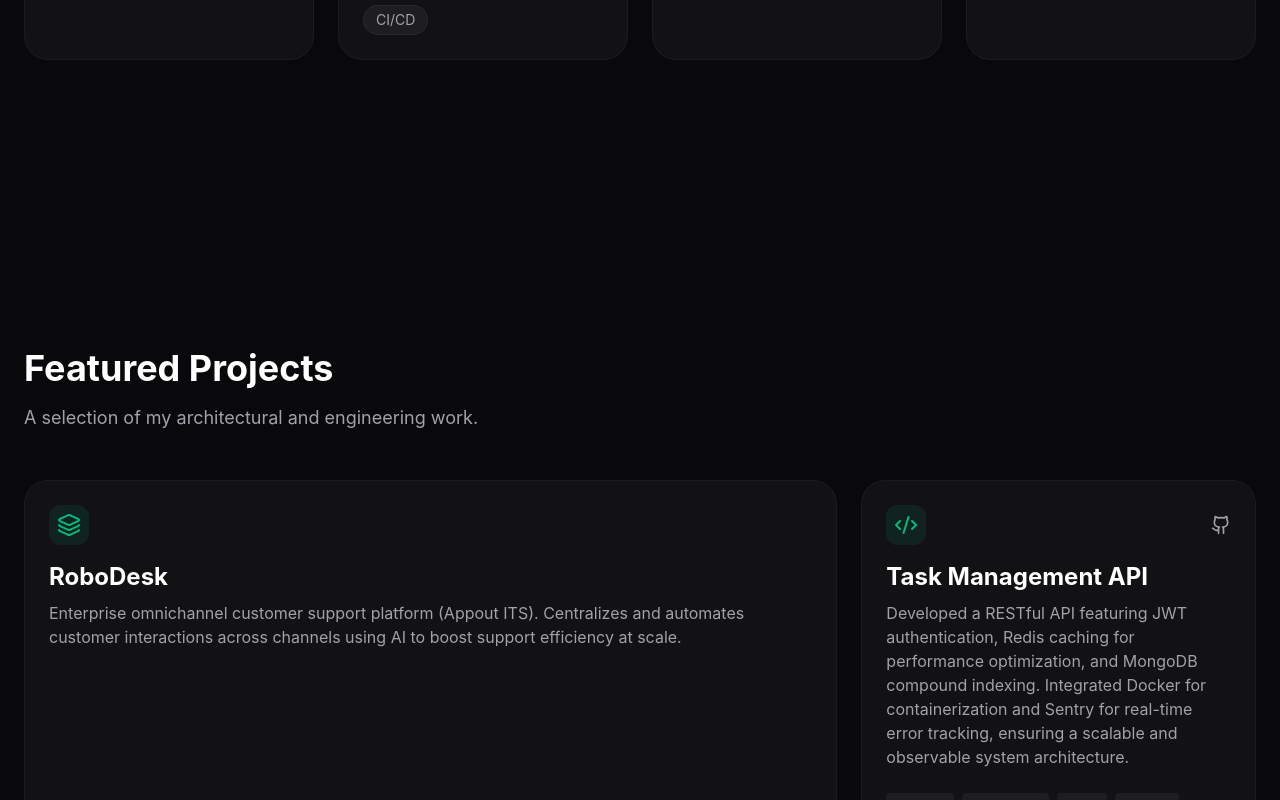
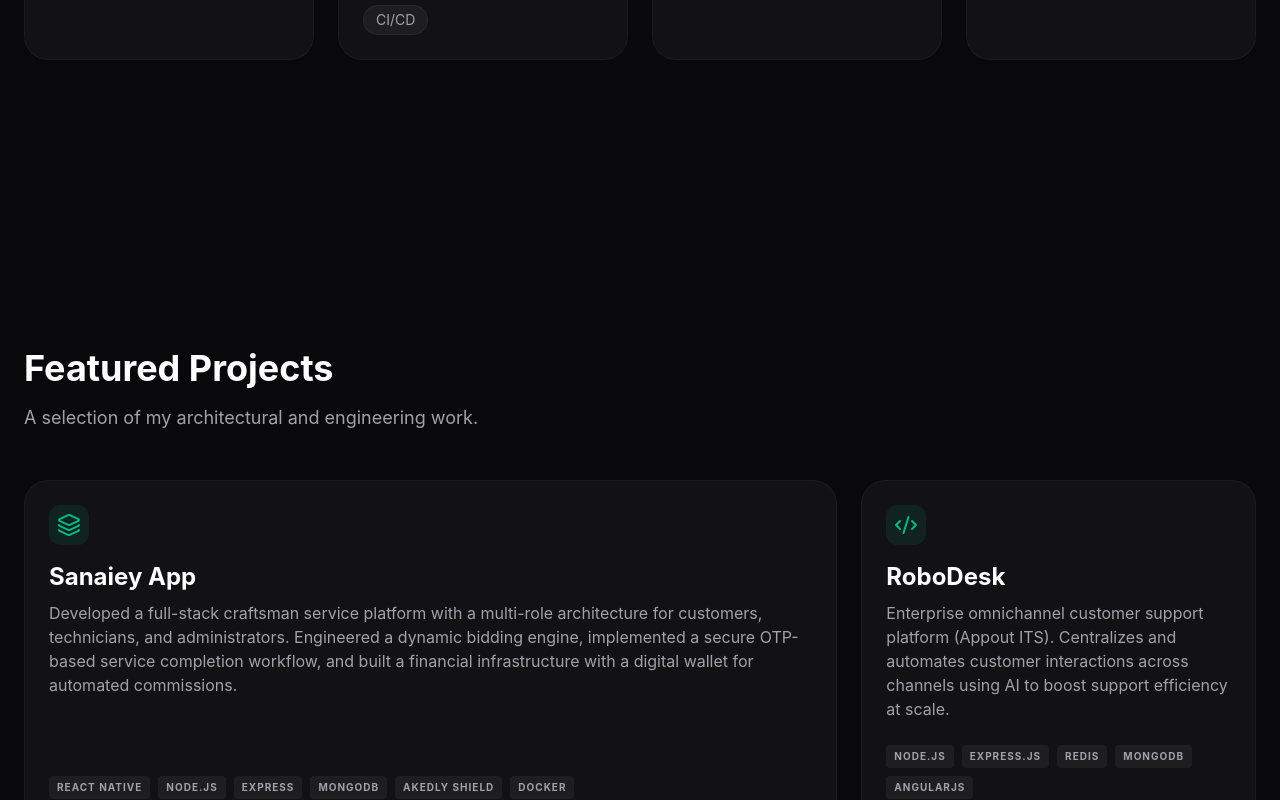
Before and after one commit to belalElshafei/belal-portfolio, a Next.js app: page / in a window 1280 px wide. Shown: the part 2000-2800 px from the top of the page. Built offline with nearby package versions, Linux system fonts and the light colour scheme.

Commit message:
feat: update portfolio projects with Sanaiey App and full-stack Task Management details

```diff
--- a/src/components/Projects.tsx
+++ b/src/components/Projects.tsx
@@ -17,17 +17,25 @@ interface Project {
 
 const projects: Project[] = [
     {
+        title: "Sanaiey App",
+        description: "Developed a full-stack craftsman service platform with a multi-role architecture for customers, technicians, and administrators. Engineered a dynamic bidding engine, implemented a secure OTP-based service completion workflow, and built a financial infrastructure with a digital wallet for automated commissions.",
+        tech: ["React Native", "Node.js", "Express", "MongoDB", "Akedly Shield", "Docker"],
+        links: {},
+        featured: true,
+    },
+    {
         title: "RoboDesk",
         description: "Enterprise omnichannel customer support platform (Appout ITS). Centralizes and automates customer interactions across channels using AI to boost support efficiency at scale.",
         tech: ["Node.js", "Express.js", "Redis", "MongoDB", "AngularJS"],
         links: {},
-        featured: true,
+        featured: false,
     },
     {
-        title: "Task Management API",
-        description: "Developed a RESTful API featuring JWT authentication, Redis caching for performance optimization, and MongoDB compound indexing. Integrated Docker for containerization and Sentry for real-time error tracking, ensuring a scalable and observable system architecture.",
-        tech: ["Node.js", "Express.js", "Redis", "Docker", "MongoDB"],
+        title: "Task Management App",
+        description: "Developed a full-stack task management application with a Next.js frontend and a RESTful Node.js/Express API. Implemented JWT authentication, Redis caching, and MongoDB compound indexing for performance. Containerized with Docker and integrated Sentry for observability.",
+        tech: ["Next.js", "Node.js", "Express.js", "Redis", "Docker", "MongoDB"],
         links: { github: "https://github.com/belalElshafei/task-management-api" },
+        featured: true,
     },
     {
         title: "5G Smart City (Graduation Project)",
```
